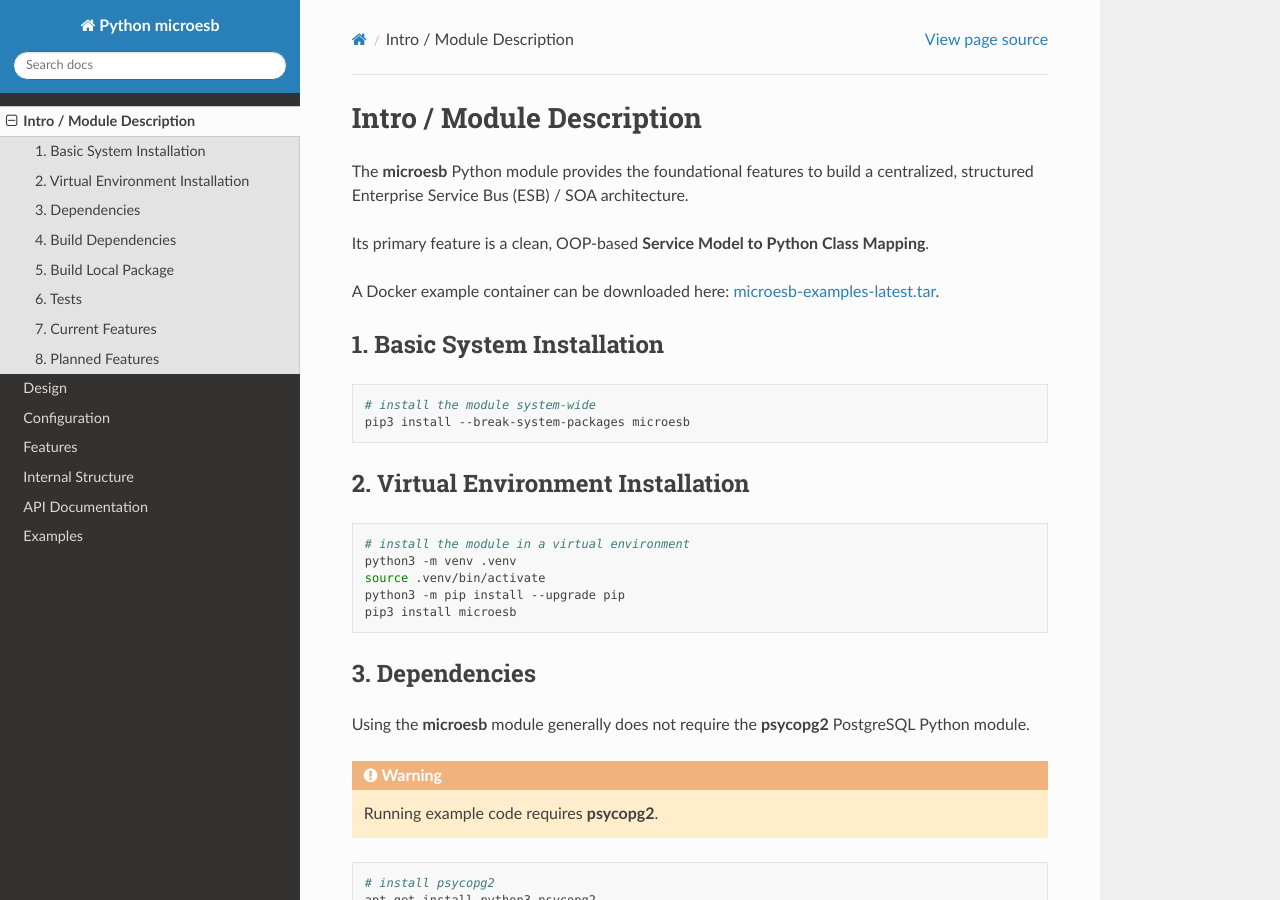
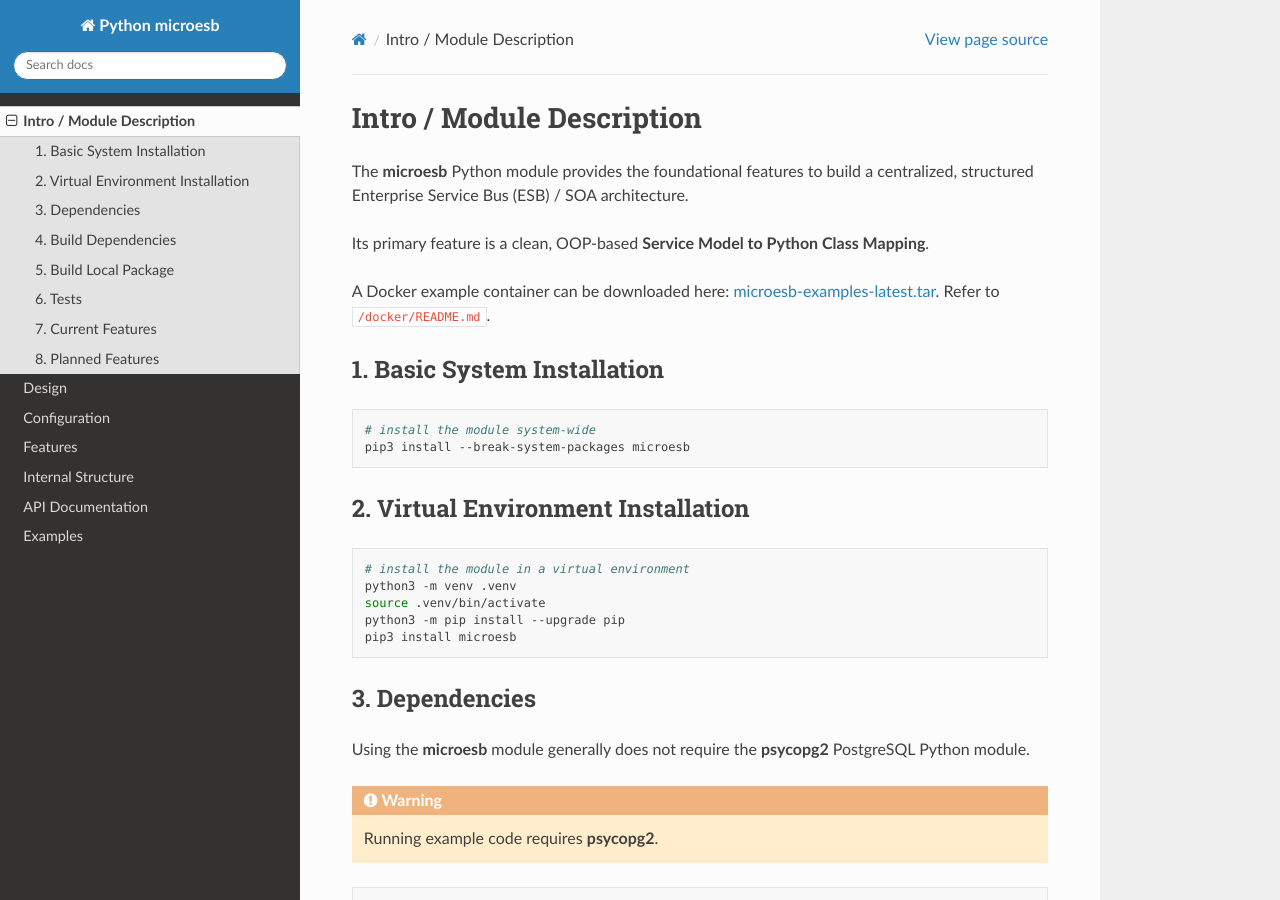
Before and after one commit to clauspruefer/python-micro-esb, a Sphinx documentation site: the page built from doc/source/intro.rst, in a window 1280 px wide and 900 px high. Built offline with Sphinx 7.4.7 and the Read the Docs theme 3.1.0, drawn with Linux system fonts in a browser that asks for light colours.

Commit message:
Add /docker/README.md ref

```diff
--- a/doc/source/intro.rst
+++ b/doc/source/intro.rst
@@ -11,6 +11,7 @@ Its primary feature is a clean, OOP-based **Service Model to Python Class Mappin
 
 A Docker example container can be downloaded here:
 `microesb-examples-latest.tar <https://docker.webcodex.de/microesb-examples-latest.tar>`_.
+Refer to ``/docker/README.md``.
 
 1. Basic System Installation
 ============================
```
